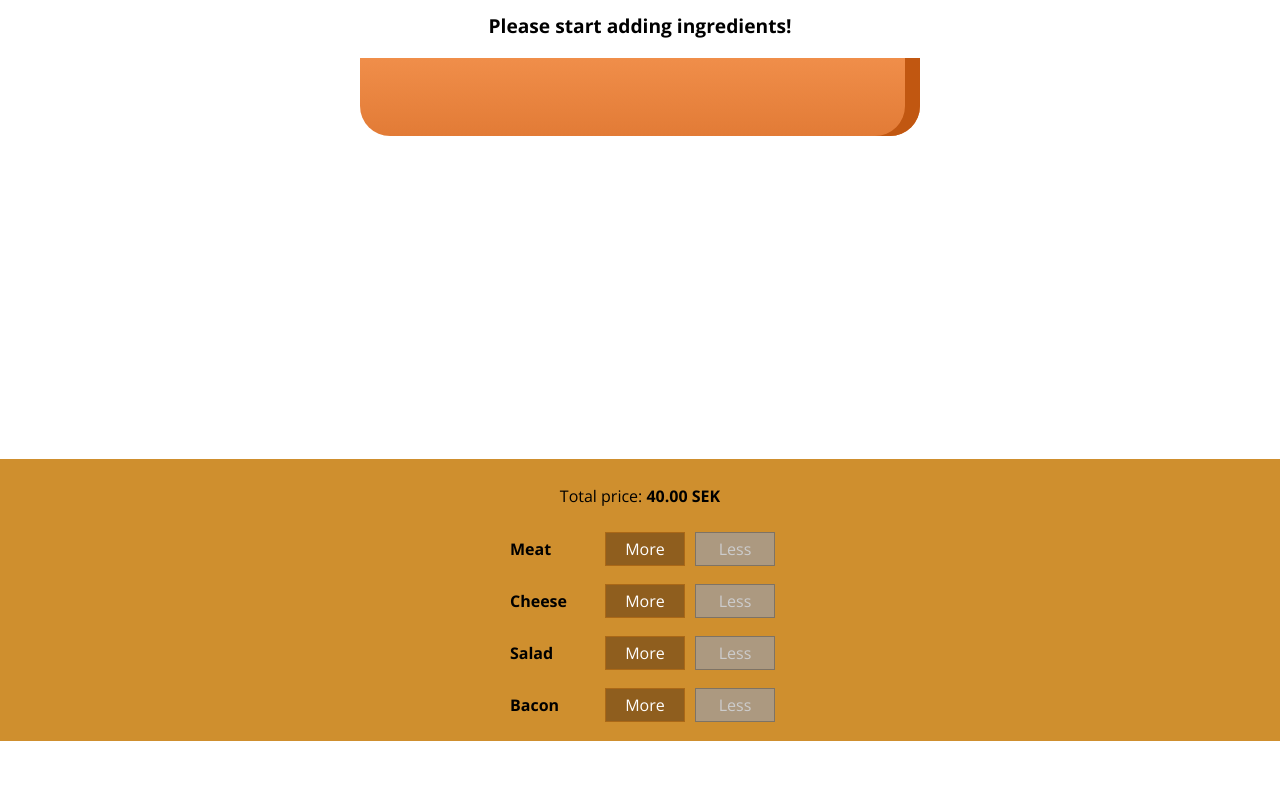
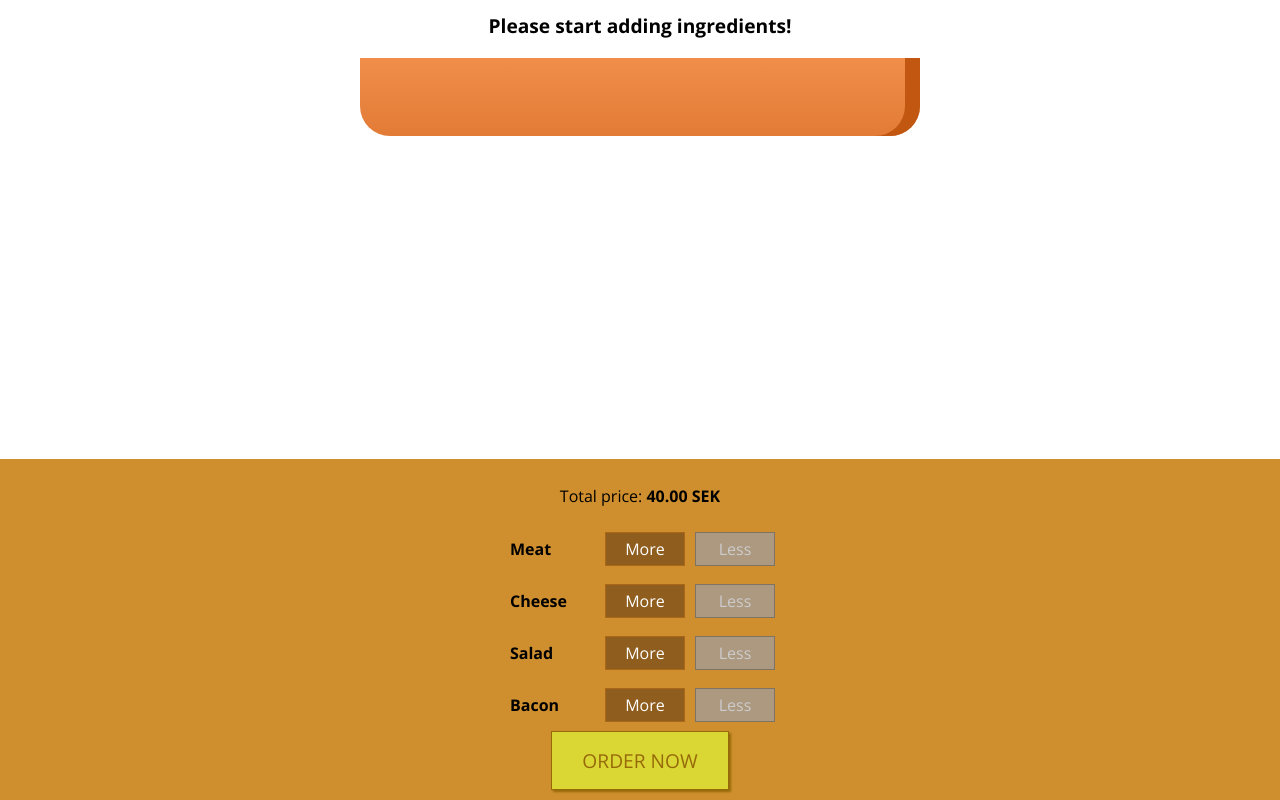
Before and after one commit to janko101/burger-builder-app, a React (Create React App) app: page / in a window 1280 px wide. Shown: the part 265-1065 px from the top of the page. Before the commit the page ends 1006 px from the top, so only its background shows below. Built offline with nearby package versions, Linux system fonts and the light colour scheme.

Commit message:
Adds an order button and applies styling to it

```diff
--- a/src/Components/BuildControls.jsx
+++ b/src/Components/BuildControls.jsx
@@ -24,6 +24,7 @@ const BuildControls = (props) => {
           disabled={props.disabled[ctrl.type]}
         />
       ))}
+      <button className={classes.OrderButton}>ORDER NOW</button>
     </div>
   );
 };
--- a/src/Components/BuildControls.module.css
+++ b/src/Components/BuildControls.module.css
@@ -8,3 +8,44 @@
   margin: auto;
   padding: 10px 0;
 }
+
+.OrderButton {
+  background-color: #DAD735;
+  outline: none;
+  cursor: pointer;
+  border: 1px solid #966909;
+  color: #966909;
+  font-family: inherit;
+  font-size: 1.2em;
+  padding: 15px 30px;
+  box-shadow: 2px 2px 2px #966909;
+}
+
+.OrderButton:hover, .OrderButton:active {
+  background-color: #A0DB41;
+  border: 1px solid #966909;
+  color: #966909;
+}
+
+.OrderButton:disabled {
+  background-color: #C7C6C6;
+  cursor: not-allowed;
+  border: 1px solid #ccc;
+  color: #888888;
+}
+
+.OrderButton:not(:disabled) {
+  animation: enable 0.3s linear;
+}
+
+@keyframes enable {
+  0% {
+      transform: scale(1);
+  }
+  60% {
+      transform: scale(1.1);
+  }
+  100% {
+      transform: scale(1);
+  }
+}
```
